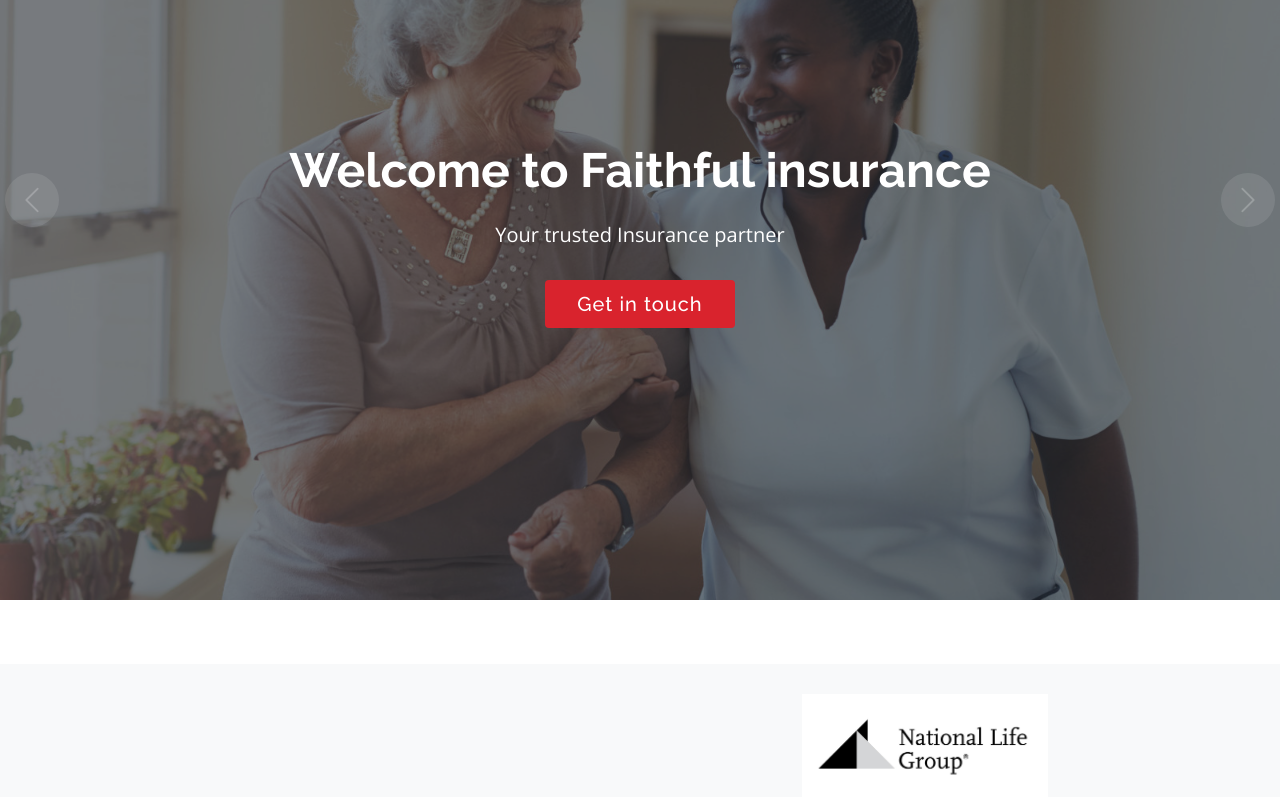
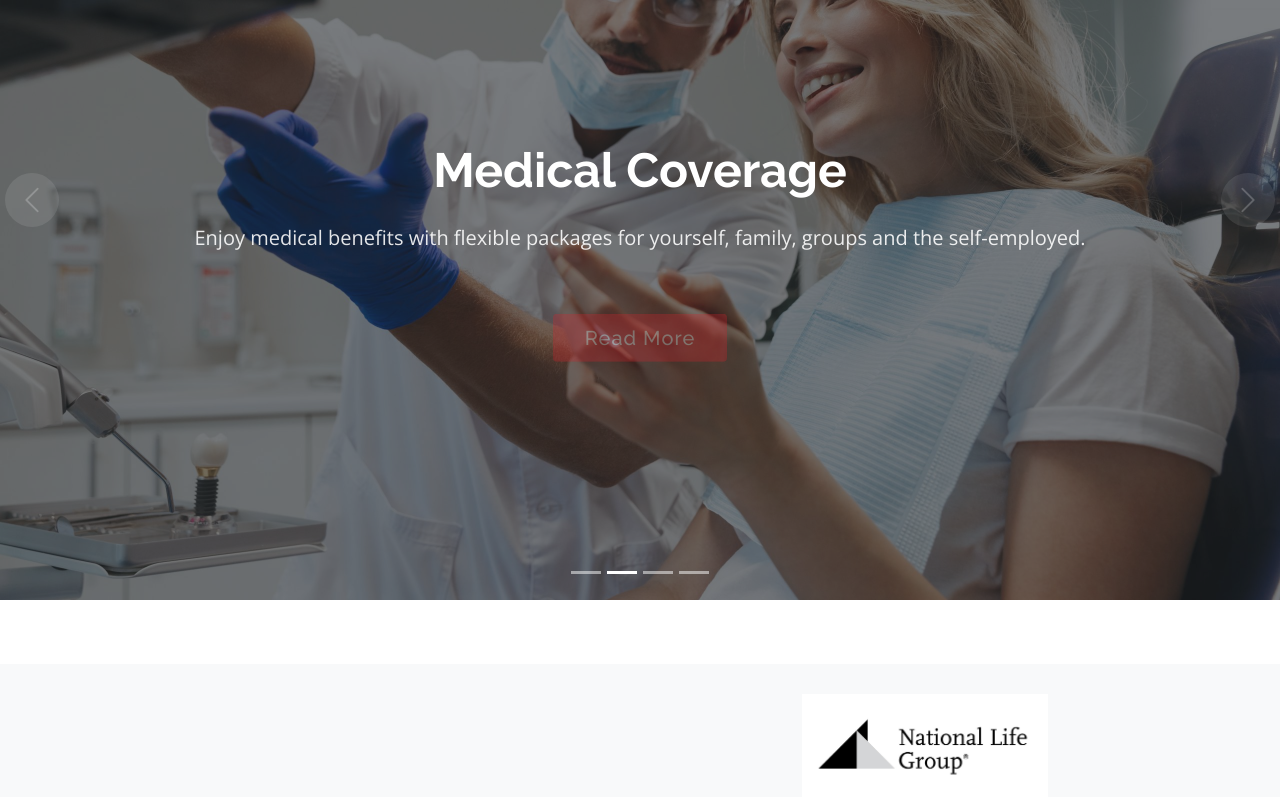
Before and after one commit to gambigivesyouwiings/Insurance, a React (Vite) app in the folder frontend/: page / in a window 1280 px wide. Shown: the part 928-1725 px from the top of the page. Built offline with nearby package versions, Linux system fonts and the light colour scheme.

Commit message:
Add carousel indicators buttons to Home.jsx to prevent bootstrap errors
cgen-382f8c14fbd84ae88794a7d0232e9e69

```diff
--- a/frontend/src/pages/Home.jsx
+++ b/frontend/src/pages/Home.jsx
@@ -43,7 +43,12 @@ export default function Home() {
         <section id="hero">
           <div id="heroCarousel" data-bs-interval="5000" className="carousel slide carousel-fade" data-bs-ride="carousel">
 
-            <ol className="carousel-indicators" id="hero-carousel-indicators"></ol>
+            <ol className="carousel-indicators" id="hero-carousel-indicators">
+              <button type="button" data-bs-target="#heroCarousel" data-bs-slide-to="0" className="active" aria-current="true" aria-label="Slide 1"></button>
+              <button type="button" data-bs-target="#heroCarousel" data-bs-slide-to="1" aria-label="Slide 2"></button>
+              <button type="button" data-bs-target="#heroCarousel" data-bs-slide-to="2" aria-label="Slide 3"></button>
+              <button type="button" data-bs-target="#heroCarousel" data-bs-slide-to="3" aria-label="Slide 4"></button>
+            </ol>
 
             <div className="carousel-inner" role="listbox">
 
```
